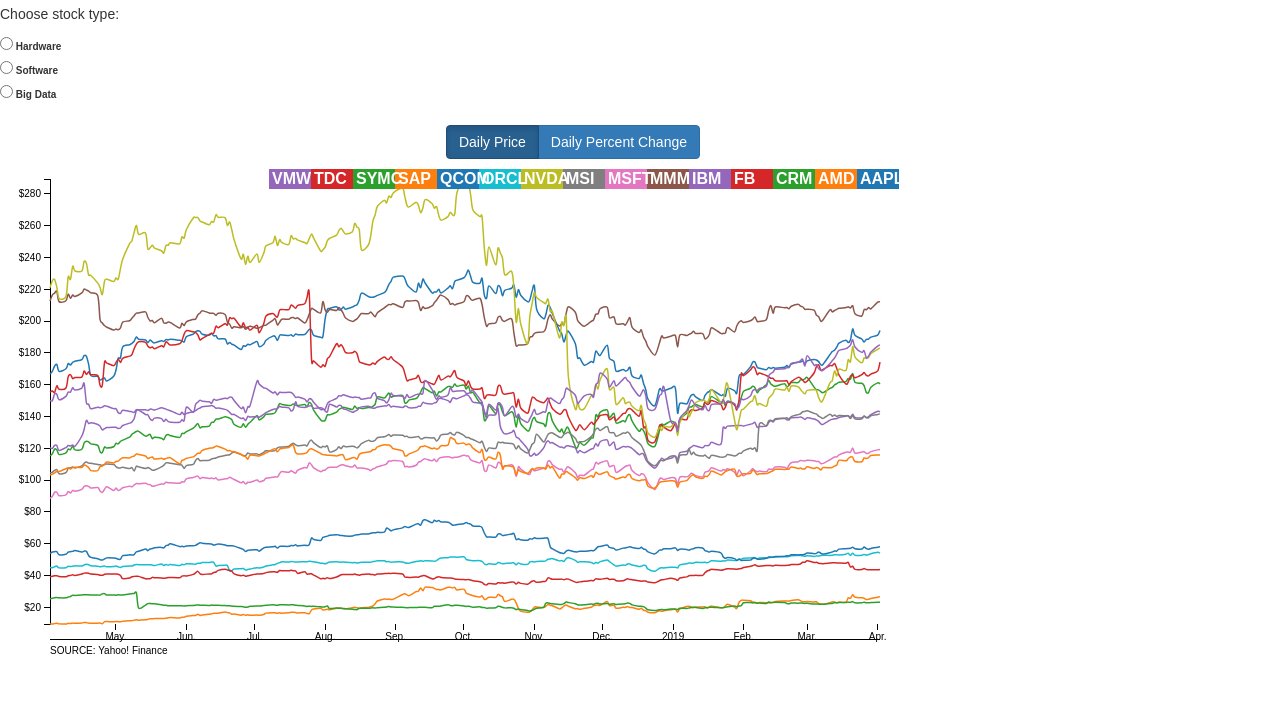
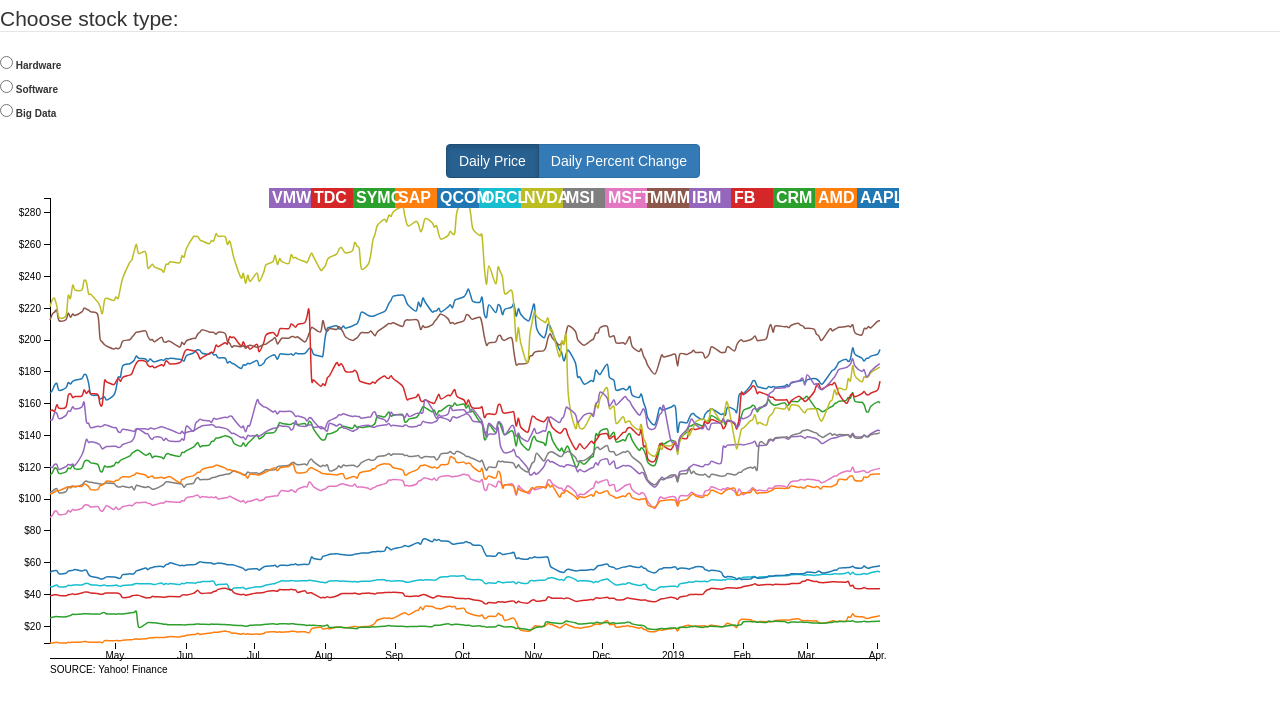
Before and after one commit to Nathanlang14/TechStocksGraphing, a plain HTML site: page index.html in a window 1280 px wide. Shown: the part 92-800 px from the top of the page. Drawn offline with nearby package versions, Linux system fonts and the light colour scheme.

Commit message:
Update index.html

```diff
--- a/index.html
+++ b/index.html
@@ -13,14 +13,12 @@
 
     </head>
 <body>
-
+	<h1>Tech Stock History</h1>
+	<h4>Hardware, Software, and Big Data Comparisons</h4>
 <form>
     <fieldset>
 
-	<h1>Tech Stock History</h1>
-	<h4>Hardware, Software, and Big Data Comparisons</h4>
-
-        <h5>Choose stock type:</h5>
+        <legend>Choose stock type:</legend>
 
         <input type="radio" name="hardware-button" id="choice-Hardware">
         <label for="choice-Hardware">Hardware</label>
```
